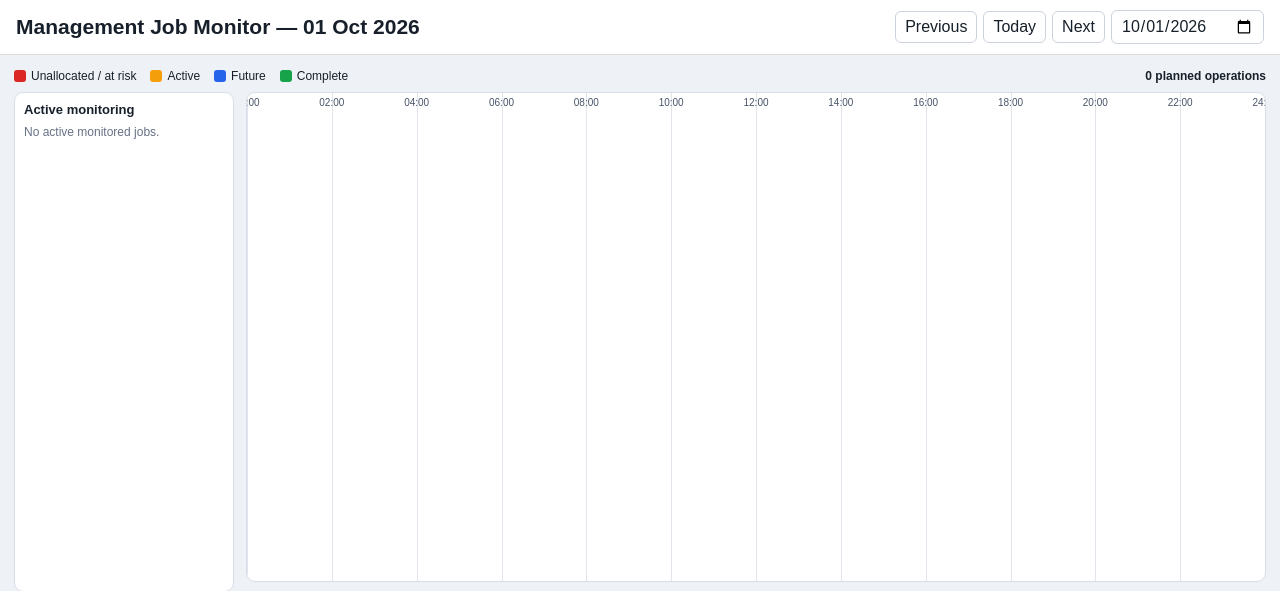
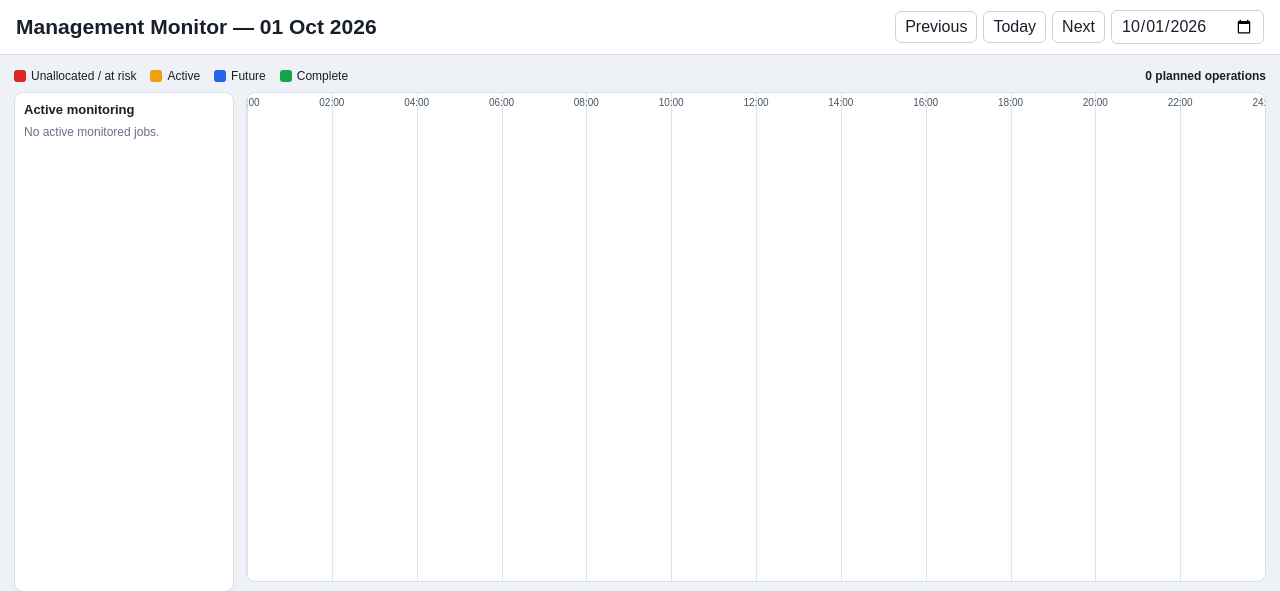
Before and after one commit to Manic8484/job-monitor, a Flask app: page /board in a window 1280 px wide. Shown: the top 591 px of the page. Run offline with Flask 3, Linux system fonts and the light colour scheme; data that the repository does not hold is empty; some libraries are stand-ins or nearby versions.

Commit message:
Update board.html

```diff
--- a/templates/board.html
+++ b/templates/board.html
@@ -1,6 +1,6 @@
 <!doctype html>
 <html><head><meta charset="utf-8"><meta name="viewport" content="width=device-width,initial-scale=1">
-<title>Management Job Monitor</title>
+<title>Management Monitor</title>
 <style>
 :root{--red:#dc2626;--amber:#f59e0b;--blue:#2563eb;--green:#16a34a;--grey:#6b7280}
 *{box-sizing:border-box}body{margin:0;font-family:Arial,sans-serif;background:#eef1f5;color:#17202a}
@@ -43,7 +43,7 @@ table{width:100%;border-collapse:collapse;margin-top:9px;font-size:12px}th,td{pa
 .job-summary-top .job-head{display:flex;justify-content:space-between;gap:12px;font-weight:bold;margin-bottom:6px}
 .job-summary-top .line{margin-top:4px}
 </style></head><body>
-<header><h1>Management Job Monitor — {{ selected_date.strftime('%d %b %Y') }}</h1><div class="controls"><a href="/board?date={{ prev_date.isoformat() }}">Previous</a><a href="/board">Today</a><a href="/board?date={{ next_date.isoformat() }}">Next</a><input type="date" value="{{ selected_date.isoformat() }}" onchange="window.location='/board?date='+this.value"></div></header>
+<header><h1>Management Monitor — {{ selected_date.strftime('%d %b %Y') }}</h1><div class="controls"><a href="/board?date={{ prev_date.isoformat() }}">Previous</a><a href="/board">Today</a><a href="/board?date={{ next_date.isoformat() }}">Next</a><input type="date" value="{{ selected_date.isoformat() }}" onchange="window.location='/board?date='+this.value"></div></header>
 <div class="wrap">
 <div class="legend"><span><i class="sw" style="background:#dc2626"></i>Unallocated / at risk</span><span><i class="sw" style="background:#f59e0b"></i>Active</span><span><i class="sw" style="background:#2563eb"></i>Future</span><span><i class="sw" style="background:#16a34a"></i>Complete</span><span style="margin-left:auto;font-weight:bold">{{ planned_count }} planned operation{% if planned_count != 1 %}s{% endif %}</span></div>
 <div class="board-row {% if not show_active_column %}planning-only{% endif %}">
```
